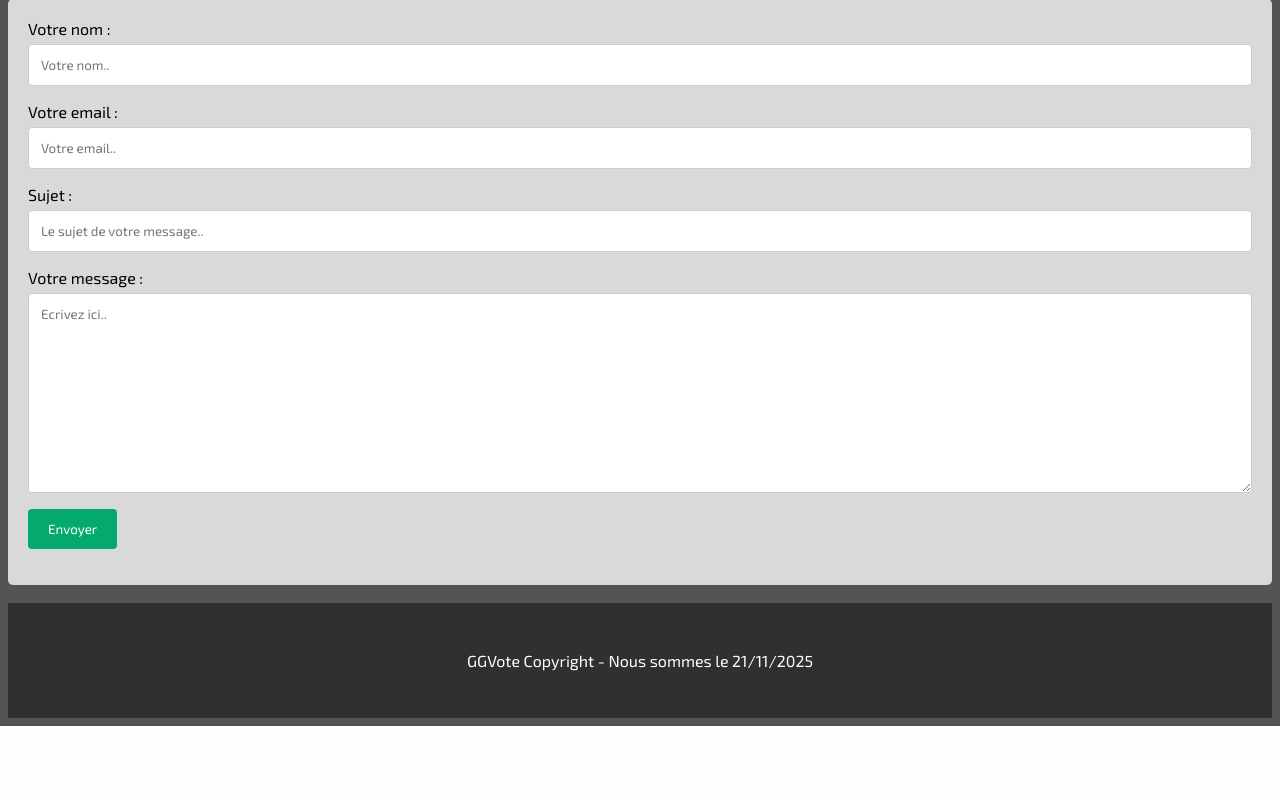
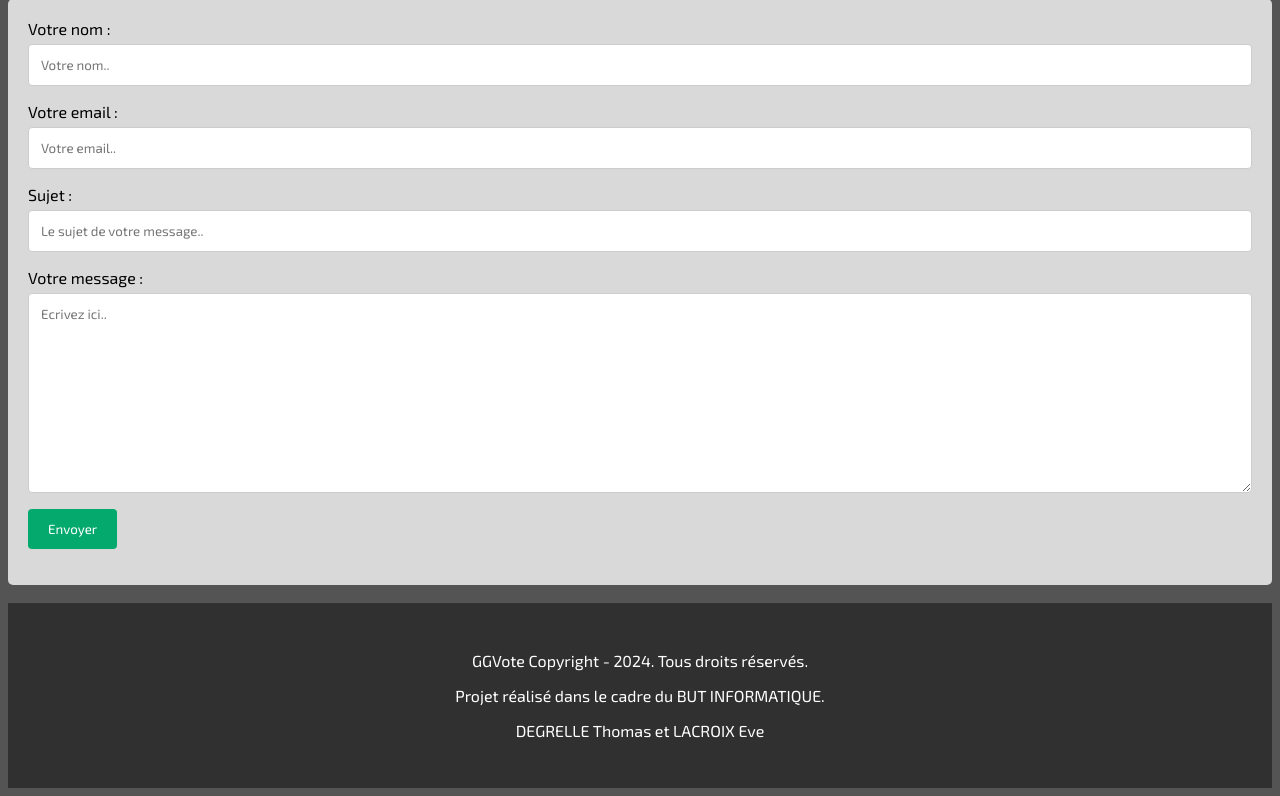
Before and after one commit to Kurakush/GGVote, a PHP site: page /contact.php in a window 1280 px wide. Shown: the part 249-1045 px from the top of the page. Before the commit the page ends 975 px from the top, so only its background shows below. Run offline with PHP 8.4, Linux system fonts and the light colour scheme; data comes from the database, SQL or seed files in the repository; data that the repository does not hold is empty.

Commit message:
changement footer

```diff
--- a/footer.php
+++ b/footer.php
@@ -1,5 +1,7 @@
 <!-- Footer -->
     <footer class="text-center">
-    <p>GGVote Copyright - Nous sommes le <?php echo date('d/m/Y');?></p>
+    <p>GGVote Copyright - 2024. Tous droits réservés.</p>
+    <p>Projet réalisé dans le cadre du BUT INFORMATIQUE.</p>
+    <p>DEGRELLE Thomas et LACROIX Eve</p>
     </footer>
 </body>
```
